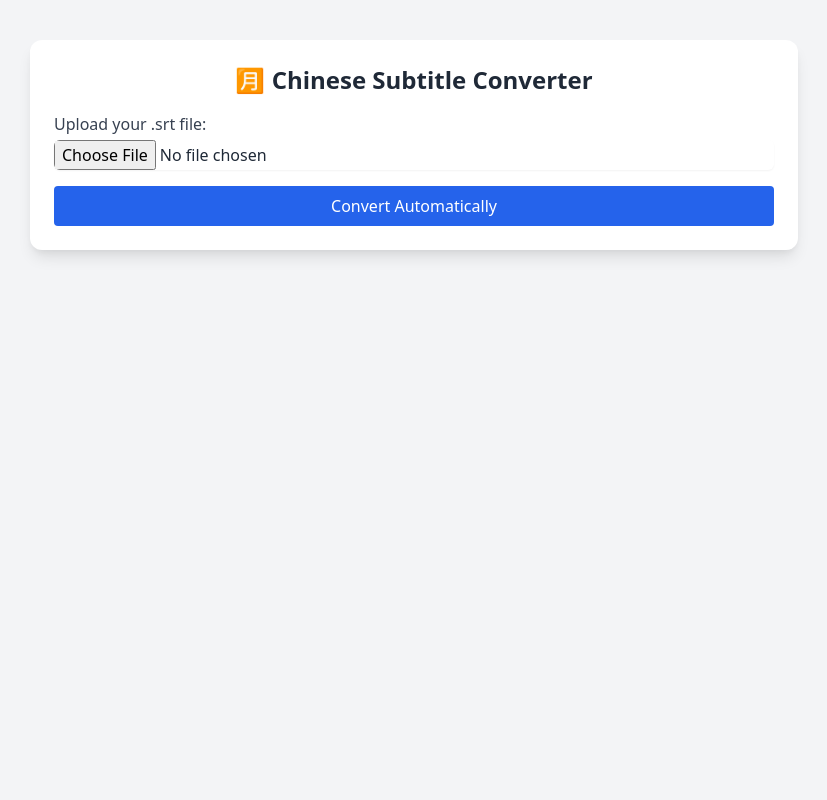
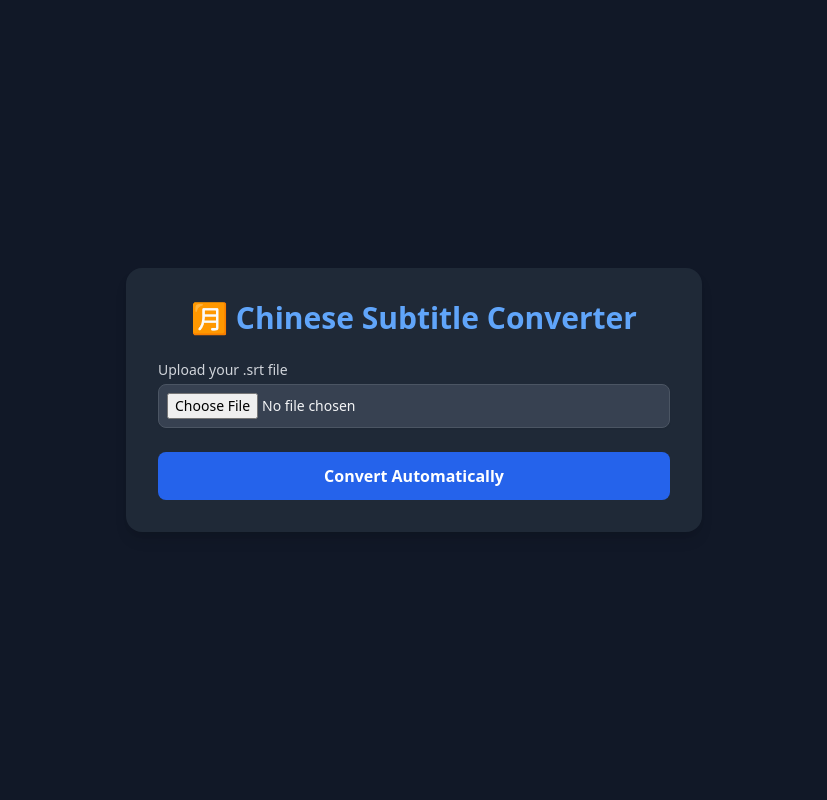
Before and after one commit to lokosmotos/Danialspacex, a Flask app: template templates/chinese_converter_result.html in a window 1280 px wide. Shown: the whole page, without its empty margins (226-1053 px from the left). Run offline with Flask 3, Linux system fonts and the light colour scheme; the template is opened without the code that fills it, so the values that code supplies are empty.

Commit message:
Update chinese_converter_result.html

```diff
--- a/templates/chinese_converter_result.html
+++ b/templates/chinese_converter_result.html
@@ -3,20 +3,37 @@
 <head>
     <meta charset="UTF-8">
     <title>Chinese Subtitle Converter</title>
+    <meta name="viewport" content="width=device-width, initial-scale=1.0">
     <link href="https://cdn.jsdelivr.net/npm/tailwindcss@2.2.19/dist/tailwind.min.css" rel="stylesheet">
 </head>
-<body class="bg-gray-100 text-gray-800 font-sans">
+<body class="bg-gray-900 text-gray-100 font-sans antialiased">
 
-    <div class="max-w-3xl mx-auto mt-10 p-6 bg-white rounded-xl shadow-lg">
-        <h1 class="text-2xl font-bold mb-4 text-center">🈷️ Chinese Subtitle Converter</h1>
+    <div class="flex items-center justify-center min-h-screen px-4">
+        <div class="w-full max-w-xl bg-gray-800 rounded-2xl shadow-lg p-8">
+            <h1 class="text-3xl font-extrabold text-center text-blue-400 mb-6">
+                🈷️ Chinese Subtitle Converter
+            </h1>
 
-        <form action="/upload-chinese-srt" method="POST" enctype="multipart/form-data" class="space-y-4">
-            <label class="block">
-                <span class="text-gray-700 font-medium">Upload your .srt file:</span>
-                <input type="file" name="srtfile" accept=".srt" required class="mt-1 block w-full border-gray-300 rounded-md shadow-sm focus:ring-blue-500 focus:border-blue-500" />
-            </label>
-            <button type="submit" class="w-full bg-blue-600 text-white py-2 rounded hover:bg-blue-700 transition">Convert Automatically</button>
-        </form>
+            <form action="/upload-chinese-srt" method="POST" enctype="multipart/form-data" class="space-y-6">
+                <div>
+                    <label class="block text-sm font-medium text-gray-300 mb-1">Upload your .srt file</label>
+                    <input
+                        type="file"
+                        name="srtfile"
+                        accept=".srt"
+                        required
+                        class="block w-full text-sm text-gray-100 bg-gray-700 border border-gray-600 rounded-lg shadow-sm focus:ring-2 focus:ring-blue-500 focus:outline-none p-2"
+                    />
+                </div>
+
+                <button
+                    type="submit"
+                    class="w-full py-3 text-white bg-blue-600 rounded-lg font-semibold hover:bg-blue-700 transition duration-200"
+                >
+                    Convert Automatically
+                </button>
+            </form>
+        </div>
     </div>
 
 </body>
```
